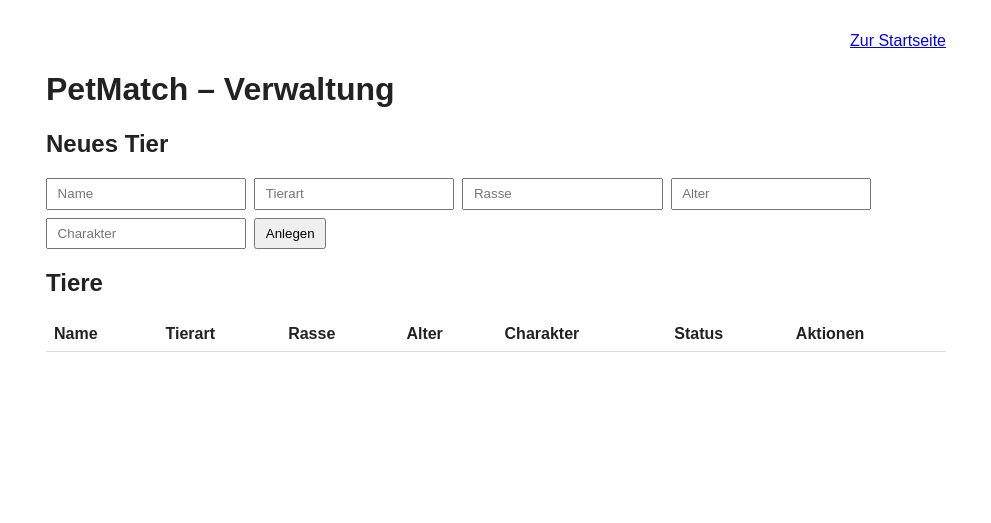
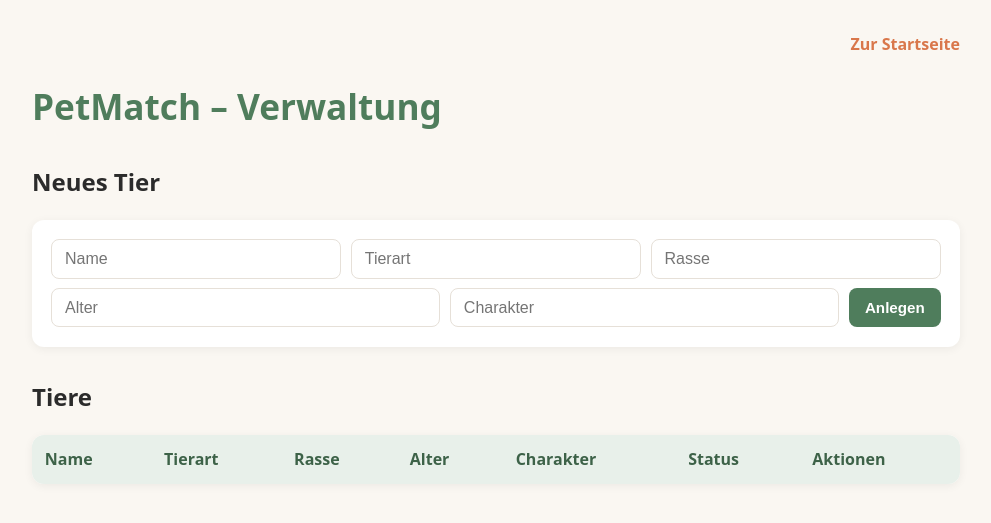
Before and after one commit to toscaba/PetMatch, a web app: page /admin.html in a window 1280 px wide. Shown: the top 523 px of the page, without its empty margins (144-1135 px from the left). Run offline with its HTML, style and script files only (its server is not run), Linux system fonts and the light colour scheme; data that the repository does not hold is empty.

Commit message:
Frontend-Design_Verbesserung

```diff
--- a/petmatch/src/main/resources/public/style.css
+++ b/petmatch/src/main/resources/public/style.css
@@ -1,63 +1,177 @@
-body {
-  font-family: sans-serif;
-  max-width: 900px;
-  margin: 2rem auto;
-  padding: 0 1rem;
-  color: #222;
+/* ===== Farben an einer Stelle festlegen ===== */
+/* So kann man das ganze Farbschema später hier oben ändern */
+:root {
+  --hintergrund: #faf7f2;   /* warmes Creme */
+  --flaeche: #ffffff;       /* Weiß für Karten und Formular */
+  --text: #2b2b2b;          /* fast Schwarz */
+  --text-leise: #6b6b6b;    /* Grau für Nebeninfos */
+  --gruen: #4f7d5c;         /* Hauptfarbe: Salbeigrün */
+  --gruen-dunkel: #3d6248;  /* für Hover */
+  --gruen-hell: #e8f0ea;    /* für Tabellenkopf */
+  --akzent: #d9774b;        /* Terrakotta für Links */
+  --rot: #b54848;           /* für Löschen */
+  --rand: #e6e0d8;          /* feine Linien */
+  --radius: 12px;
+  --schatten: 0 2px 10px rgba(0, 0, 0, 0.06);
 }
 
+/* ===== Grundlayout der Seite ===== */
+* {
+  box-sizing: border-box;
+}
+
+body {
+  font-family: system-ui, -apple-system, "Segoe UI", sans-serif;
+  background: var(--hintergrund);
+  color: var(--text);
+  line-height: 1.5;
+  max-width: 960px;
+  margin: 0 auto;
+  padding: 2rem 1rem;
+}
+
+h1 {
+  color: var(--gruen);
+  font-size: 2.2rem;
+  margin-bottom: 0.3rem;
+}
+
+h2 {
+  color: var(--text);
+  margin-top: 2rem;
+}
+
+/* ===== Navigation oben rechts ===== */
+nav {
+  text-align: right;
+}
+
+a {
+  color: var(--akzent);
+  font-weight: 600;
+  text-decoration: none;
+}
+
+a:hover {
+  text-decoration: underline;
+}
+
+/* ===== Formular "Neues Tier" ===== */
 form {
   display: flex;
   flex-wrap: wrap;
-  gap: 0.5rem;
+  gap: 0.6rem;
+  background: var(--flaeche);
+  padding: 1.2rem;
+  border-radius: var(--radius);
+  box-shadow: var(--schatten);
 }
 
-input,
-button {
-  padding: 0.4rem 0.6rem;
+input {
+  flex: 1 1 150px;
+  padding: 0.6rem 0.8rem;
+  border: 1px solid var(--rand);
+  border-radius: 8px;
+  font-size: 1rem;
 }
 
-button {
-  cursor: pointer;
+/* Rahmen in Grün, wenn man in ein Feld klickt */
+input:focus {
+  outline: none;
+  border-color: var(--gruen);
+  box-shadow: 0 0 0 3px var(--gruen-hell);
 }
 
+/* ===== Buttons ===== */
+button {
+  background: var(--gruen);
+  color: white;
+  border: none;
+  border-radius: 8px;
+  padding: 0.6rem 1rem;
+  font-size: 0.95rem;
+  font-weight: 600;
+  cursor: pointer;
+  transition: background 0.2s;
+}
+
+button:hover {
+  background: var(--gruen-dunkel);
+}
+
+/* ===== Tabelle in der Verwaltung ===== */
 table {
   width: 100%;
   border-collapse: collapse;
   margin-top: 1rem;
+  background: var(--flaeche);
+  border-radius: var(--radius);
+  overflow: hidden;
+  box-shadow: var(--schatten);
 }
 
-th,
+th {
+  background: var(--gruen-hell);
+  color: var(--gruen-dunkel);
+  text-align: left;
+  padding: 0.8rem;
+}
+
 td {
-  text-align: left;
-  padding: 0.5rem;
-  border-bottom: 1px solid #ddd;
+  padding: 0.8rem;
+  border-bottom: 1px solid var(--rand);
+}
+
+tr:hover td {
+  background: #fcfaf7;
 }
 
 td button {
-  margin-right: 0.3rem;
+  margin-right: 0.4rem;
+  padding: 0.4rem 0.8rem;
 }
 
-nav {
-  text-align: right;
+/* Der letzte Button in jeder Zeile ist "Löschen": dezent rot */
+td button:last-child {
+  background: white;
+  color: var(--rot);
+  border: 1px solid var(--rot);
 }
 
+td button:last-child:hover {
+  background: var(--rot);
+  color: white;
+}
+
+/* ===== Tierkarten auf der Startseite ===== */
 .karten {
   display: grid;
-  grid-template-columns: repeat(auto-fill, minmax(200px, 1fr));
-  gap: 1rem;
+  grid-template-columns: repeat(auto-fill, minmax(220px, 1fr));
+  gap: 1.2rem;
+  margin-top: 1.5rem;
 }
 
 .karte {
-  border: 1px solid #ddd;
-  border-radius: 8px;
-  padding: 1rem;
+  background: var(--flaeche);
+  border-radius: var(--radius);
+  border-top: 5px solid var(--gruen);
+  padding: 1.2rem;
+  box-shadow: var(--schatten);
+  transition: transform 0.2s, box-shadow 0.2s;
+}
+
+/* Karte hebt sich leicht an, wenn man mit der Maus drüberfährt */
+.karte:hover {
+  transform: translateY(-3px);
+  box-shadow: 0 6px 18px rgba(0, 0, 0, 0.1);
 }
 
 .karte h2 {
   margin-top: 0;
+  color: var(--gruen);
 }
 
 .karte p {
   margin: 0.3rem 0;
+  color: var(--text-leise);
 }
```
